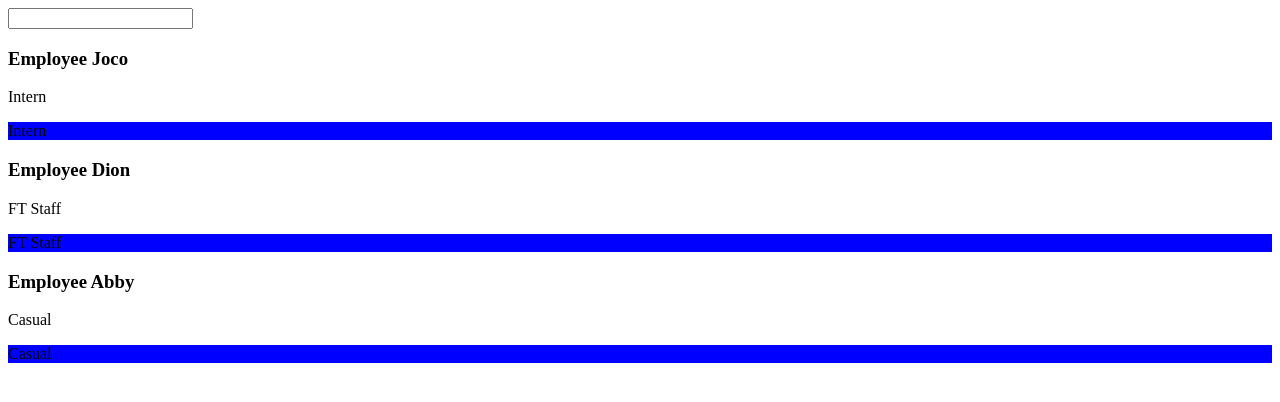
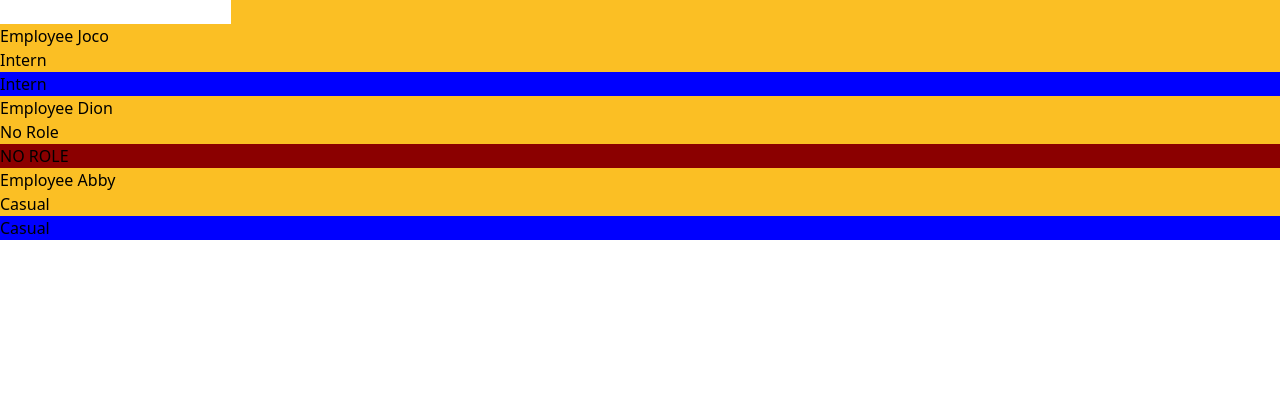
Before and after one commit to jocowijaya/jocoreactapplication, a React (Create React App) app: page / in a window 1280 px wide. Shown: the top 402 px of the page. Built offline with nearby package versions, Linux system fonts and the light colour scheme.

Commit message:
install tailwind

```diff
--- a/package.json
+++ b/package.json
@@ -34,5 +34,8 @@
       "last 1 firefox version",
       "last 1 safari version"
     ]
+  },
+  "devDependencies": {
+    "tailwindcss": "^3.2.6"
   }
 }
--- a/src/App.js
+++ b/src/App.js
@@ -1,5 +1,5 @@
-import './App.css';
-import Employee from './component/Employee';
+import './Index.css'; // import app.css
+import Employee from './component/Employee'; //import our component file form component folder - employee.js
 import { useState } from 'react';
 
 function App()
@@ -8,7 +8,7 @@
   const showEmployees = true; // do the check fundction to display info
   const [role, setRole] = useState('Casual'); // set the useState & parse the value
   return (
-    <div className="App">
+    <div className="App bg-amber-400">
           {showEmployees ?
           (
             <>
@@ -24,7 +24,7 @@
                 />
 
                 <Employee name='Joco' role='Intern' />
-                <Employee name='Dion' role='FT Staff' />
+                <Employee name='Dion'  />
                 <Employee name='Abby'  role={role}/>
             </>
           ) :
--- a/src/App.css
+++ b/src/Index.css
@@ -1,3 +1,7 @@
+@tailwind base;
+@tailwind components;
+@tailwind utilities;
+
 p.role {
     background-color: blue;
 }
--- /dev/null
+++ b/tailwind.config.js
@@ -0,0 +1,10 @@
+/** @type {import('tailwindcss').Config} */
+module.exports = {
+  content: [
+    "./src/**/*.{js,jsx,ts,tsx}",
+  ],
+  theme: {
+    extend: {},
+  },
+  plugins: [],
+};
```
Also changed, not shown: 1 other file (tests, documents, lock files or other folders).
